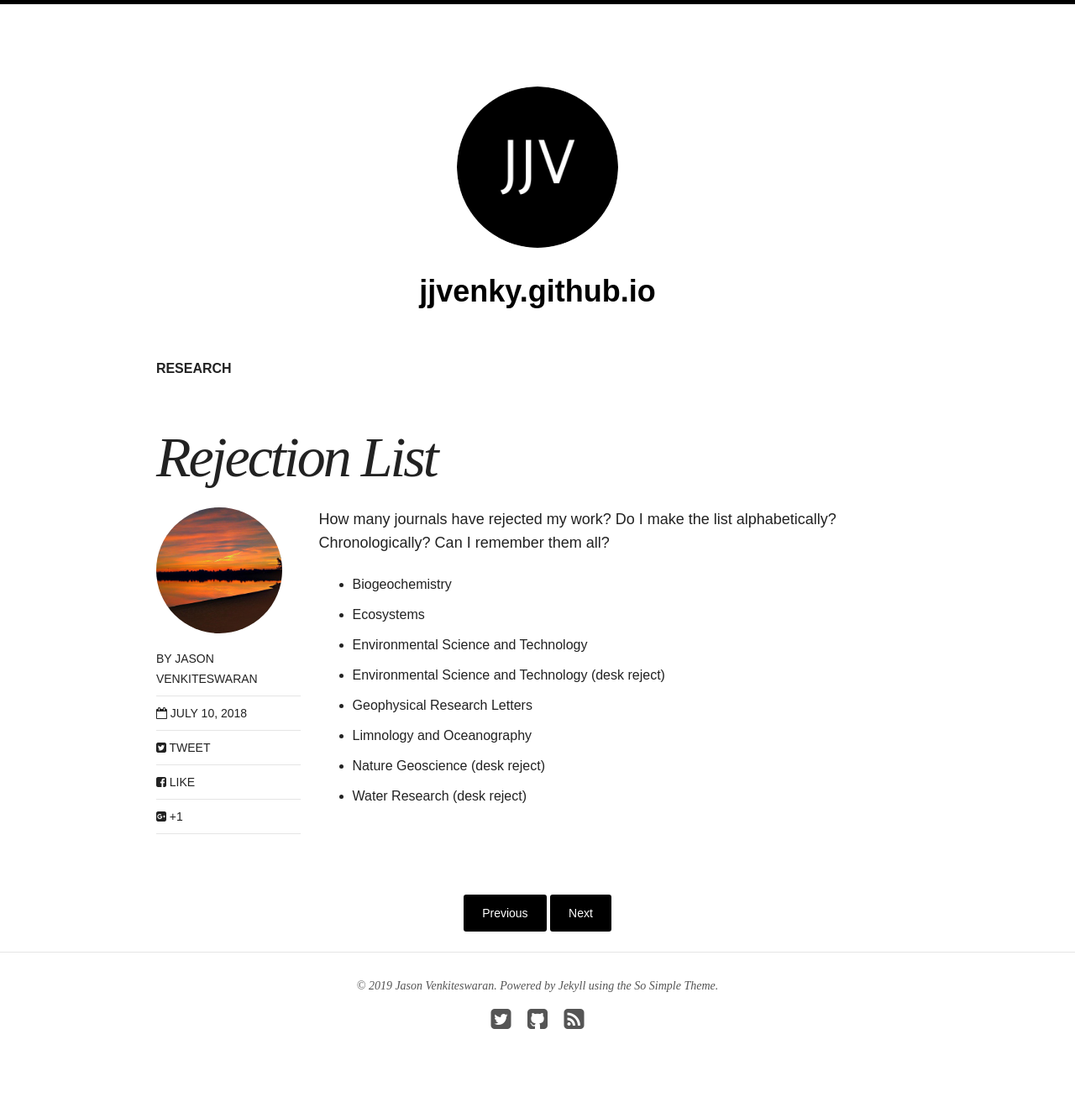
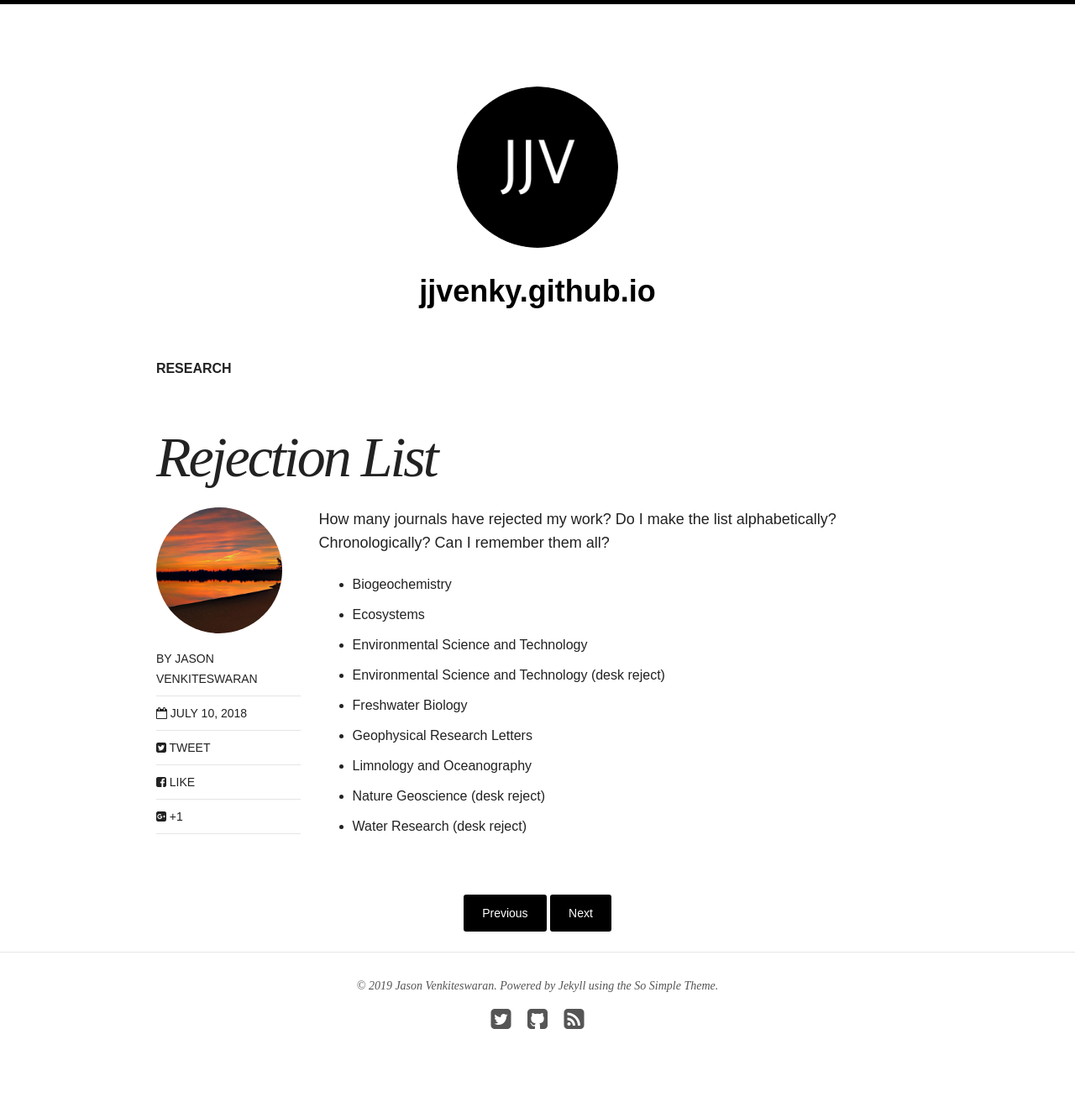
Before and after one commit to jjvenky/jjvenky.github.io, a Jekyll site: the page built from _posts/2018-07-10-rejection-list.md, in a window 1280 px wide. Shown: the whole page at 84% size. Built offline with Jekyll 4.4.1, drawn with Linux system fonts in a browser that asks for light colours; nearby versions of some CDN libraries.

Commit message:
rejection list

```diff
--- a/_posts/2018-07-10-rejection-list.md
+++ b/_posts/2018-07-10-rejection-list.md
@@ -13,6 +13,7 @@ How many journals have rejected my work? Do I make the list alphabetically? Chro
 * Ecosystems
 * Environmental Science and Technology
 * Environmental Science and Technology (desk reject)
+* Freshwater Biology
 * Geophysical Research Letters
 * Limnology and Oceanography
 * Nature Geoscience (desk reject)
```
